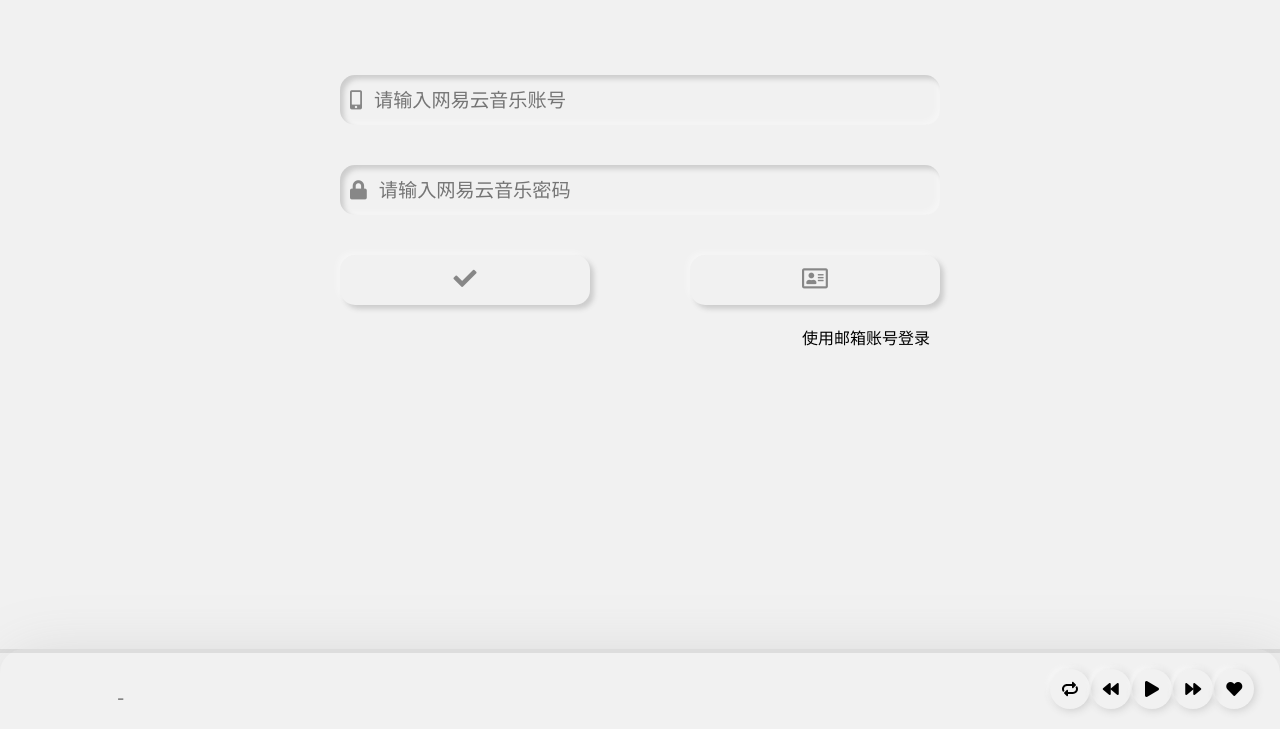
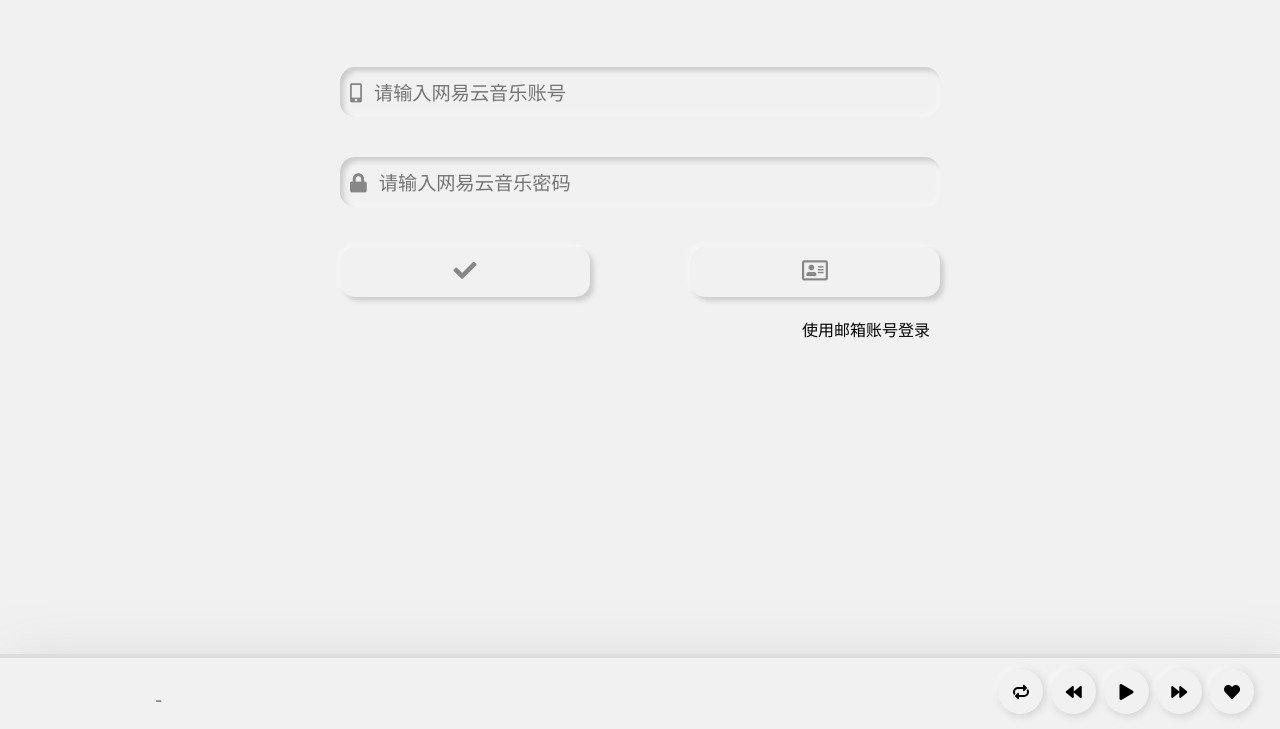
Before and after one commit to timlzh/NeuMusic, a plain HTML site: page index.html in a window 1280 px wide. Shown: the part 71-800 px from the top of the page. Drawn offline with nearby package versions, Linux system fonts and the light colour scheme; no server answers.

Commit message:
响应式布局

```diff
--- a/source/css/bar.css
+++ b/source/css/bar.css
@@ -2,30 +2,30 @@
     position: fixed;
     bottom: 0;
     left: 0;
-    height: 10vh;
+    height: 75px;
     width: 100%;
     background: #F1f1f1;
     box-shadow: 1vh 1vh 8vh #cdcdcd, 1vh 1vh 8vh #ffffff;
-    border-radius: 3vh 3vh 0 0;
+    /* border-radius: 3vh 3vh 0 0; */
     display: flex;
     align-items: center;
     justify-content: space-between;
 }
 
 .bar_cover_img {
-    height: 7vh;
-    width: 7vh;
+    height: 55px;
+    width: 55px;
     margin: 0 1vw 0 2vw;
     border-radius: 20%;
     background-size: 100% 100% !important;
 }
 
 .bar_song_info {
-    width: 70%;
+    width: 60%;
 }
 
 .bar_process {
-    width: 16%;
+    width: 20%;
     display: flex;
     align-items: center;
     justify-content: space-between;
@@ -35,8 +35,8 @@
 .bar_process i {
     text-align: center;
     font-size: 1em;
-    height: min(5vh, 5vw);
-    width: min(5vh, 5vw);
+    height: 45px;
+    width: 45px;
     border-radius: 100%;
     display: flex;
     justify-content: center;
@@ -76,8 +76,8 @@
 .bar_loop_svg{
     text-align: center;
     font-size: 1em;
-    height: min(5vh, 5vw);
-    width: min(5vh, 5vw);
+    height: 45px;
+    width: 45px;
     border-radius: 100%;
     display: flex;
     justify-content: center;
--- a/source/css/list.css
+++ b/source/css/list.css
@@ -1,7 +1,8 @@
 .list {
     width: 40vw;
-    height: calc(75vh - 60px);
-    margin: 0 1% 2% auto;
+    min-width: 40vh;
+    height: max(50vh,30vw);
+    /* margin: 0 1% 2% auto; */
     overflow-y: auto;
     background: #F1F1F1;
     box-shadow: inset 0.5vh 0.5vh 0.8vh #cdcdcd,
--- a/source/css/main.css
+++ b/source/css/main.css
@@ -2,27 +2,28 @@
 
 body {
     background: #F1F1F1;
-    font-family: 'Barlow','consolas',-apple-system, BlinkMacSystemFont, 'Segoe UI', Roboto, Oxygen, Ubuntu, Cantarell, 'Open Sans', 'Helvetica Neue', sans-serif !important;
+    font-family: 'Barlow', 'consolas', -apple-system, BlinkMacSystemFont, 'Segoe UI', Roboto, Oxygen, Ubuntu, Cantarell, 'Open Sans', 'Helvetica Neue', sans-serif !important;
+    margin: 0;
 }
 
-a{
+a {
     text-decoration: none;
 }
 
-input{
+input {
     outline: none;
     border: none;
 }
 
-/* 登录 */
-.contianer{
+.contianer {
+    grid-area: contianer;
     margin-top: 3%;
     width: 100%;
-    height: auto;
     display: flex;
     justify-content: center;
+    flex-wrap: wrap;
 }
 
-#avatar{
+#avatar {
     background-size: 100% 100% !important;
 }
--- a/source/css/me.css
+++ b/source/css/me.css
@@ -1,7 +1,5 @@
 .me{
-    margin: 0 auto 0 5%;
     width: 40vw;
-    height: calc(81vh - 60px);
     border-radius: 10%;
 }
 
--- a/source/css/nav.css
+++ b/source/css/nav.css
@@ -3,8 +3,8 @@
     text-decoration: none;
 }
 
-/* 顶栏 */
 .nav {
+    grid-area: nav;
     display: flex;
     justify-content: center;
     align-items: center;
@@ -12,7 +12,6 @@
     width: 100%;
 }
 
-/* 前进后退按钮 */
 .nav_btns {
     width: 150px;
     display: flex;
```
